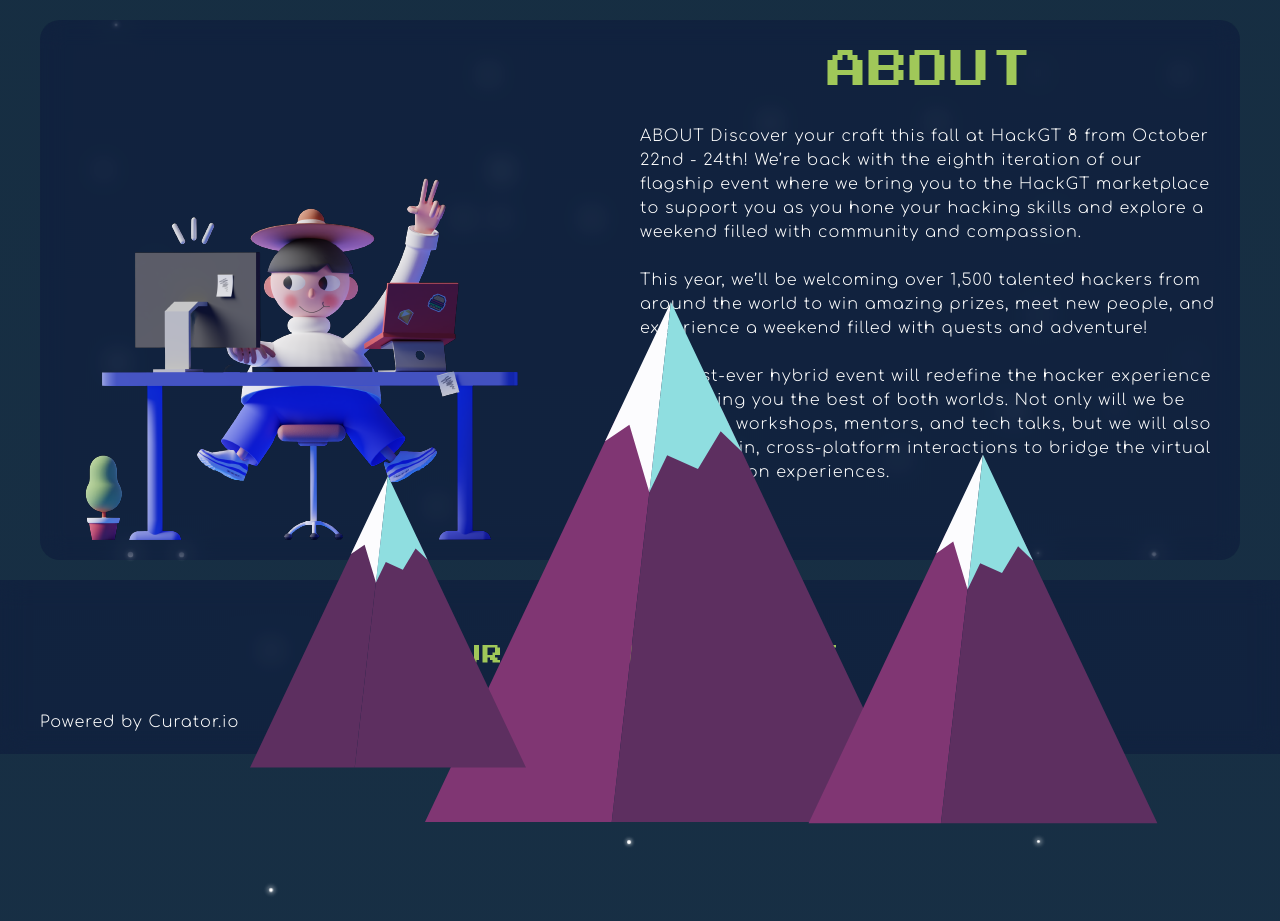
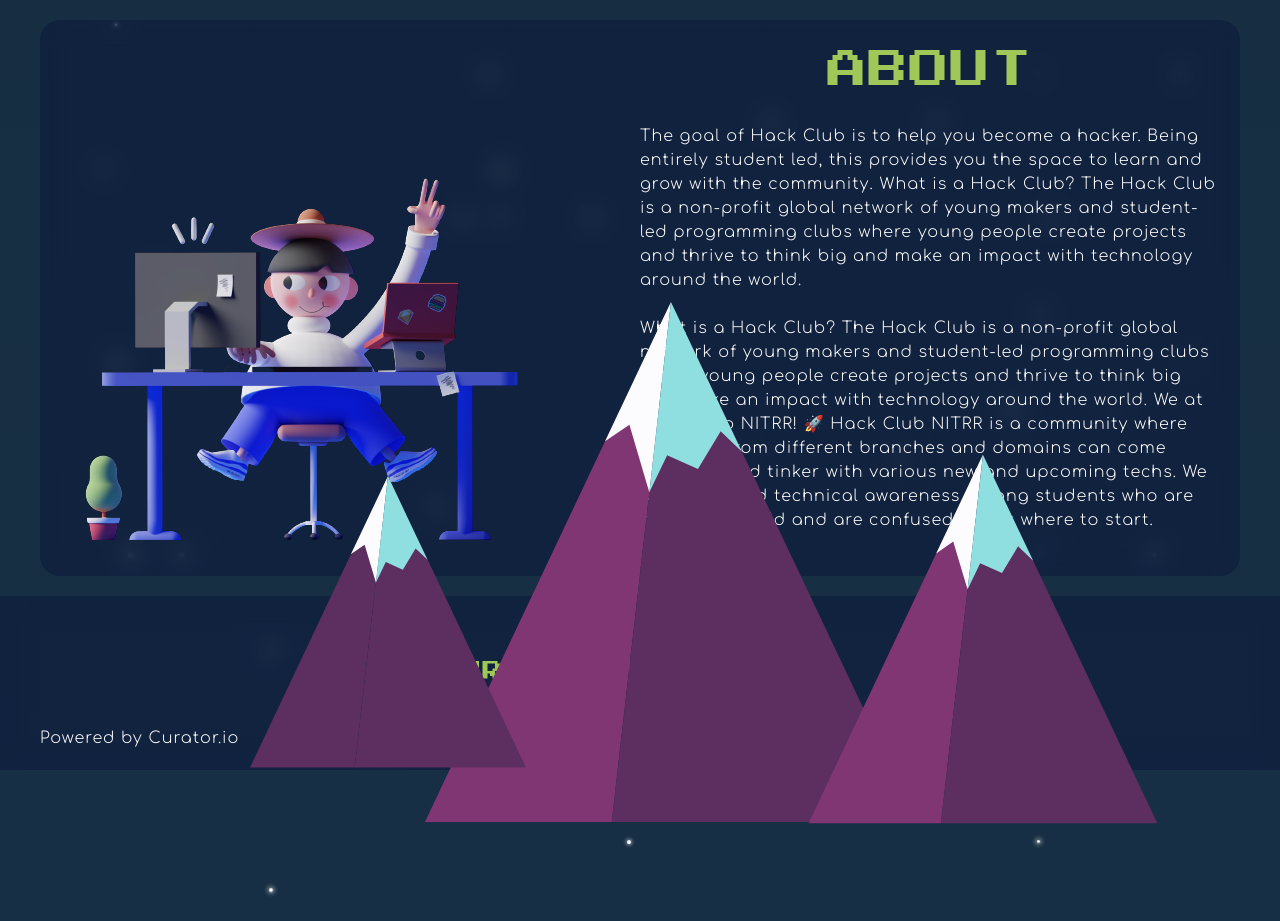
Before and after one commit to Hack-Club-Nitrr/Treck-the-hill, a Next.js app: page / in a window 1280 px wide. Shown: the part 1800-2721 px from the top of the page. Built offline with nearby package versions, Linux system fonts and the light colour scheme.

Commit message:
console errors removed

```diff
--- a/components/About.js
+++ b/components/About.js
@@ -15,26 +15,27 @@
               <h1 className="heading">ABOUT</h1>
               <br />
               <p>
-                ABOUT Discover your craft this fall at HackGT 8 from October
-                22nd - 24th! We’re back with the eighth iteration of our
-                flagship event where we bring you to the HackGT marketplace to
-                support you as you hone your hacking skills and explore a
-                weekend filled with community and compassion.
+                The goal of Hack Club is to help you become a hacker. Being
+                entirely student led, this provides you the space to learn and
+                grow with the community. What is a Hack Club? The Hack Club is a
+                non-profit global network of young makers and student-led
+                programming clubs where young people create projects and thrive
+                to think big and make an impact with technology around the
+                world.
               </p>
               <br />
               <p>
-                This year, we’ll be welcoming over 1,500 talented hackers from
-                around the world to win amazing prizes, meet new people, and
-                experience a weekend filled with quests and adventure!
+                What is a Hack Club? The Hack Club is a non-profit global
+                network of young makers and student-led programming clubs where
+                young people create projects and thrive to think big and make an
+                impact with technology around the world. We at Hack Club NITRR!
+                🚀 Hack Club NITRR is a community where students from different
+                branches and domains can come together and tinker with various
+                new and upcoming techs. We aim to spread technical awareness
+                among students who are new to this field and are confused about
+                where to start.
               </p>
               <br />
-              <p>
-                Our first-ever hybrid event will redefine the hacker experience
-                by bringing you the best of both worlds. Not only will we be
-                supplying workshops, mentors, and tech talks, but we will also
-                have built-in, cross-platform interactions to bridge the virtual
-                and in-person experiences.
-              </p>
             </Box>
           </SimpleGrid>
         </div>
--- a/components/CyberJunkSocialMedia.js
+++ b/components/CyberJunkSocialMedia.js
@@ -38,6 +38,7 @@
             <a
               href="https://curator.io"
               target="_blank"
+              rel="noreferrer"
               className="crt-logo crt-tag"
               style={{ textDecoration: 'none' }}
             >
--- a/components/NavHoverBox.js
+++ b/components/NavHoverBox.js
@@ -1,40 +1,37 @@
-import React from 'react'
-import {
-    Flex,
-    Heading,
-    Text,
-    Icon
-} from '@chakra-ui/react'
+// import React from 'react';
+// import { Flex, Heading, Text, Icon } from '@chakra-ui/react';
 
-export default function NavHoverBox({ title, icon, description }) {
-    return (
-        <>
-            <Flex
-                pos="absolute"
-                mt="calc(100px - 7.5px)"
-                ml="-10px"
-                width={0}
-                height={0}
-                borderTop="10px solid transparent"
-                borderBottom="10px solid transparent"
-                borderRight="10px solid #82AAAD"
-            />
-            <Flex
-                h={200}
-                w={200}
-                w="100%"
-                flexDir="column"
-                alignItems="center"
-                justify="center"
-                backgroundColor="#82AAAD"
-                borderRadius="10px"
-                color="#fff"
-                textAlign="center"
-            >
-                <Icon as={icon} fontSize="3xl" mb={4} />
-                <Heading size="md" fontWeight="normal">{title}</Heading>
-                <Text>{description}</Text>
-            </Flex>
-        </>
-    )
-}
+// export default function NavHoverBox({ title, icon, description }) {
+//   return (
+//     <>
+//       <Flex
+//         pos="absolute"
+//         mt="calc(100px - 7.5px)"
+//         ml="-10px"
+//         width={0}
+//         height={0}
+//         borderTop="10px solid transparent"
+//         borderBottom="10px solid transparent"
+//         borderRight="10px solid #82AAAD"
+//       />
+//       <Flex
+//         h={200}
+//         w={200}
+//         w="100%"
+//         flexDir="column"
+//         alignItems="center"
+//         justify="center"
+//         backgroundColor="#82AAAD"
+//         borderRadius="10px"
+//         color="#fff"
+//         textAlign="center"
+//       >
+//         <Icon as={icon} fontSize="3xl" mb={4} />
+//         <Heading size="md" fontWeight="normal">
+//           {title}
+//         </Heading>
+//         <Text>{description}</Text>
+//       </Flex>
+//     </>
+//   );
+// }
--- a/components/Navbar.js
+++ b/components/Navbar.js
@@ -1,14 +1,14 @@
-import Sidebar from "./Sidebar";
-import { Flex, Text, IconButton } from "@chakra-ui/react";
-import { FiMenu } from "react-icons/fi";
+// import Sidebar from "./Sidebar";
+// import { Flex, Text, IconButton } from "@chakra-ui/react";
+// import { FiMenu } from "react-icons/fi";
 
-const Navbar = ({ children }) => {
-  return (
-    <div style={{ display: "grid", gridTemplateColumns: "1fr 9fr" }}>
-        <Sidebar />
-      {children}
-    </div>
-  );
-};
+// const Navbar = ({ children }) => {
+//   return (
+//     <div style={{ display: "grid", gridTemplateColumns: "1fr 9fr" }}>
+//         <Sidebar />
+//       {children}
+//     </div>
+//   );
+// };
 
-export default Navbar;
+// export default Navbar;
--- a/components/Sidebar.js
+++ b/components/Sidebar.js
@@ -1,99 +1,99 @@
-import React, {useState} from "react";
+// import React, {useState} from "react";
 
-import {
-  FacebookShareButton,
-  FacebookIcon,
-  InstapaperShareButton,
-  InstapaperIcon,
-  PinterestShareButton,
-  PinterestIcon,
-  RedditShareButton,
-  RedditIcon,
-  WhatsappShareButton,
-  WhatsappIcon,
-  LinkedinShareButton,
-  LinkedinIcon,
-} from "next-share";
-import {
-  Flex,
-  Text,
-  IconButton,
-  Divider,
-  Avatar,
-  Heading,
-} from "@chakra-ui/react";
-import {
-  FiMenu,
-  FiHome,
-  FiCalendar,
-  FiUser,
-  FiDollarSign,
-  FiBriefcase,
-  FiSettings,
-} from "react-icons/fi";
-import {IoPawOutline} from "react-icons/io5";
-import NavItem from "../components/NavItem";
+// import {
+//   FacebookShareButton,
+//   FacebookIcon,
+//   InstapaperShareButton,
+//   InstapaperIcon,
+//   PinterestShareButton,
+//   PinterestIcon,
+//   RedditShareButton,
+//   RedditIcon,
+//   WhatsappShareButton,
+//   WhatsappIcon,
+//   LinkedinShareButton,
+//   LinkedinIcon,
+// } from "next-share";
+// import {
+//   Flex,
+//   Text,
+//   IconButton,
+//   Divider,
+//   Avatar,
+//   Heading,
+// } from "@chakra-ui/react";
+// import {
+//   FiMenu,
+//   FiHome,
+//   FiCalendar,
+//   FiUser,
+//   FiDollarSign,
+//   FiBriefcase,
+//   FiSettings,
+// } from "react-icons/fi";
+// import {IoPawOutline} from "react-icons/io5";
+// import NavItem from "../components/NavItem";
 
-export default function Sidebar() {
-  const [navSize, changeNavSize] = useState("large");
-  return (
-    <Flex
-      pos='sticky'
-      left='5'
-      h='95vh'
-      marginTop='2.5vh'
-      boxShadow='0 4px 12px 0 rgba(0, 0, 0, 0.05)'
-      borderRadius={navSize == "small" ? "15px" : "30px"}
-      w={navSize == "small" ? "75px" : "200px"}
-      flexDir='column'
-      justifyContent='space-between'
-      justifyContent='space-between'
-      transition='0.5s ease all'>
-      <Flex flexDir='column' w='100%' alignItems='left' as='nav'>
-        <IconButton
-          background='none'
-          mt={5}
-          _hover={{background: "none"}}
-          icon={<FiMenu />}
-          onClick={() => {
-            if (navSize == "small") changeNavSize("large");
-            else changeNavSize("small");
-          }}
-        />
-        <NavItem navSize={navSize} icon={FiHome} title='Home' />
-        <NavItem navSize={navSize} icon={FiUser} title='Events' />
-        <NavItem navSize={navSize} icon={IoPawOutline} title='Team' />
-        <NavItem navSize={navSize} icon={FiDollarSign} title='Sponsors' />
-        <NavItem navSize={navSize} icon={FiBriefcase} title='Contacts' />
-      </Flex>
+// export default function Sidebar() {
+//   const [navSize, changeNavSize] = useState("large");
+//   return (
+//     <Flex
+//       pos='sticky'
+//       left='5'
+//       h='95vh'
+//       marginTop='2.5vh'
+//       boxShadow='0 4px 12px 0 rgba(0, 0, 0, 0.05)'
+//       borderRadius={navSize == "small" ? "15px" : "30px"}
+//       w={navSize == "small" ? "75px" : "200px"}
+//       flexDir='column'
+//       justifyContent='space-between'
+//       justifyContent='space-between'
+//       transition='0.5s ease all'>
+//       <Flex flexDir='column' w='100%' alignItems='left' as='nav'>
+//         <IconButton
+//           background='none'
+//           mt={5}
+//           _hover={{background: "none"}}
+//           icon={<FiMenu />}
+//           onClick={() => {
+//             if (navSize == "small") changeNavSize("large");
+//             else changeNavSize("small");
+//           }}
+//         />
+//         <NavItem navSize={navSize} icon={FiHome} title='Home' />
+//         <NavItem navSize={navSize} icon={FiUser} title='Events' />
+//         <NavItem navSize={navSize} icon={IoPawOutline} title='Team' />
+//         <NavItem navSize={navSize} icon={FiDollarSign} title='Sponsors' />
+//         <NavItem navSize={navSize} icon={FiBriefcase} title='Contacts' />
+//       </Flex>
 
-      <Flex
-        flexDir='column'
-        p='5px'
-        w='100%'
-        // alignItems={navSize == "small" ? "center" : "flex-start"}
-      >
-        <Divider display={navSize == "small" ? "none" : "flex"} />
-        <Flex align='left'>
-          <Flex
-            flexDir='row'
-            flexWrap='wrap'
-            justifyContent='space-between'
-            // transition='0.5s ease all'
-          >
-            <FacebookShareButton p={2}>
-              <FacebookIcon size={40} round />
-            </FacebookShareButton>
-            <WhatsappShareButton>
-              <WhatsappIcon size={40} round />
-            </WhatsappShareButton>
+//       <Flex
+//         flexDir='column'
+//         p='5px'
+//         w='100%'
+//         // alignItems={navSize == "small" ? "center" : "flex-start"}
+//       >
+//         <Divider display={navSize == "small" ? "none" : "flex"} />
+//         <Flex align='left'>
+//           <Flex
+//             flexDir='row'
+//             flexWrap='wrap'
+//             justifyContent='space-between'
+//             // transition='0.5s ease all'
+//           >
+//             <FacebookShareButton p={2}>
+//               <FacebookIcon size={40} round />
+//             </FacebookShareButton>
+//             <WhatsappShareButton>
+//               <WhatsappIcon size={40} round />
+//             </WhatsappShareButton>
 
-            <LinkedinShareButton>
-              <LinkedinIcon size={40} round />
-            </LinkedinShareButton>
-          </Flex>
-        </Flex>
-      </Flex>
-    </Flex>
-  );
-}
+//             <LinkedinShareButton>
+//               <LinkedinIcon size={40} round />
+//             </LinkedinShareButton>
+//           </Flex>
+//         </Flex>
+//       </Flex>
+//     </Flex>
+//   );
+// }
```
